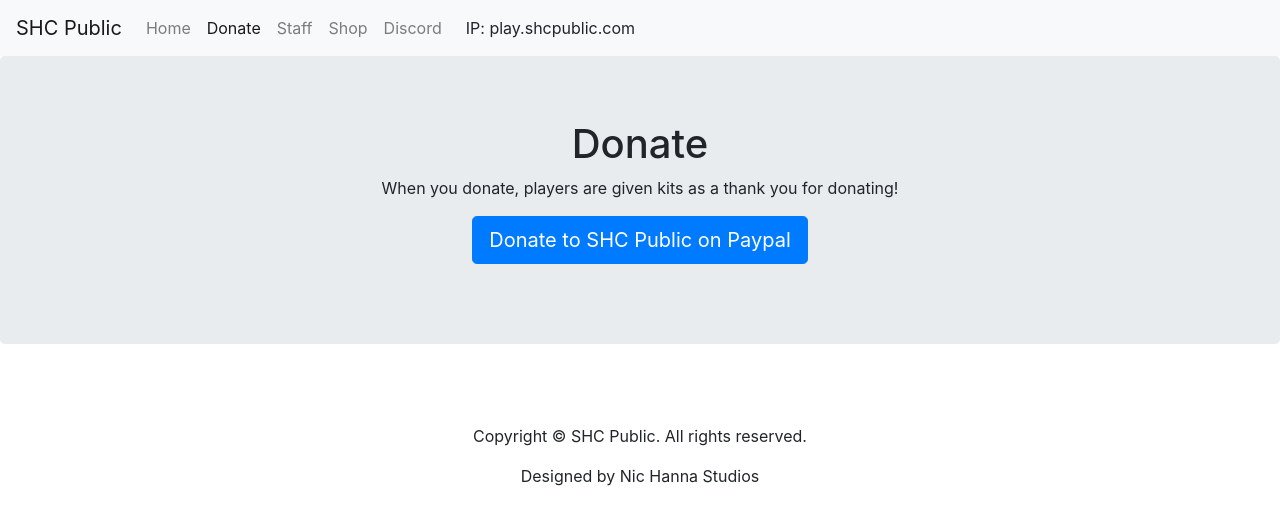
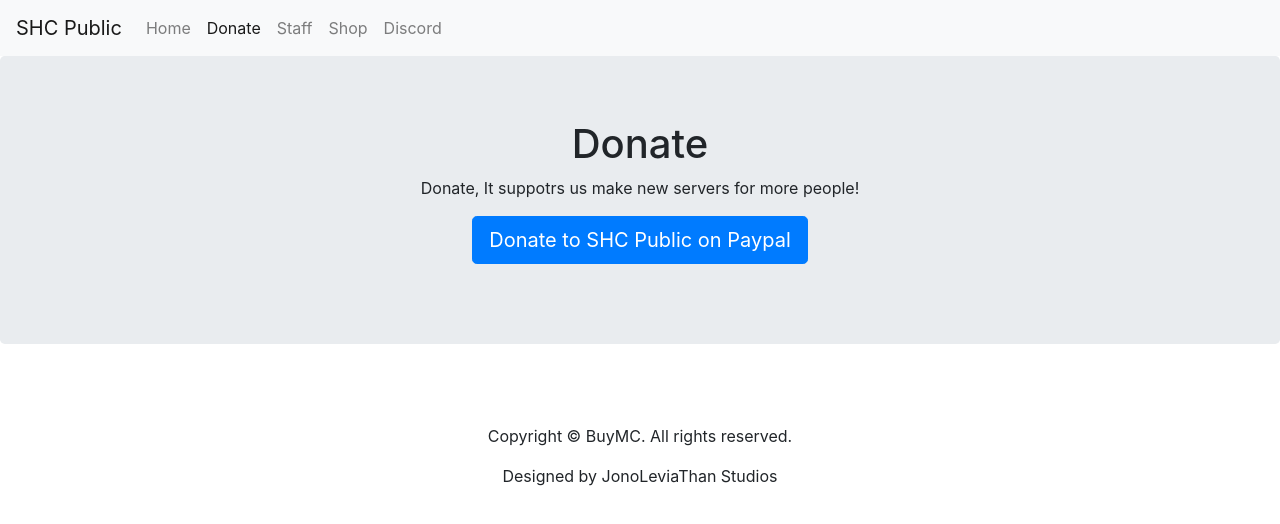
Before and after one commit to JonoLeviaThan/buymc, a plain HTML site: page donate.html in a window 1280 px wide. Drawn offline with Linux system fonts and the light colour scheme.

Commit message:
Update donate.html

```diff
--- a/donate.html
+++ b/donate.html
@@ -22,12 +22,12 @@
           <!-- <li class="nav-item dropdown">
             <a class="nav-link dropdown-toggle" href="#" id="navbarDropdown" role="button" data-toggle="dropdown" aria-haspopup="true" aria-expanded="false">Server IP  </a>
             <div class="dropdown-menu" aria-labelledby="navbarDropdown">
-              <a class="dropdown-item">Minecraft: play.shcpublic.com</a>
+              <a class="dropdown-item"></a>
               <div class="dropdown-divider"></div>
               <a class="dropdown-item" href="https://discord.gg/75nPFgT" target="_blank">Discord: discord.gg/75nPFgT</a>
             </div>
           </li> -->
-		  <li class="nav-item nav-text">IP: play.shcpublic.com</li>
+		  <li class="nav-item nav-text"></li>
         </ul>
         <!-- <form class="form-inline my-2 my-lg-0">
           <input class="form-control mr-sm-2" type="search" placeholder="Search" aria-label="Search">
@@ -43,8 +43,8 @@
           <div class="row">
             <div class="col-12">
               <h1 class="text-center">Donate</h1>
-				<p class="text-center">When you donate, players are given kits as a thank you for donating!</p>
-				<p class="text-center"><a class="btn btn-primary btn-lg" href="https://paypal.me/shcpublic" target="_blank" role="button">Donate to SHC Public on Paypal</a> </p>
+				<p class="text-center">Donate, It suppotrs us make new servers for more people!</p>
+				<p class="text-center"><a class="btn btn-primary btn-lg" href="https://paypal.me/BuyMCS" target="_blank" role="button">Donate to SHC Public on Paypal</a> </p>
             </div>
           </div>
         </div>
@@ -183,8 +183,8 @@
         <div class="row">
           <div class="col-12">
 
-            <p>Copyright © SHC Public. All rights reserved.</p>
-			<p>Designed by Nic Hanna Studios</p>
+            <p>Copyright © BuyMC. All rights reserved.</p>
+			<p>Designed by JonoLeviaThan Studios</p>
           </div>
         </div>
       </div>
```
